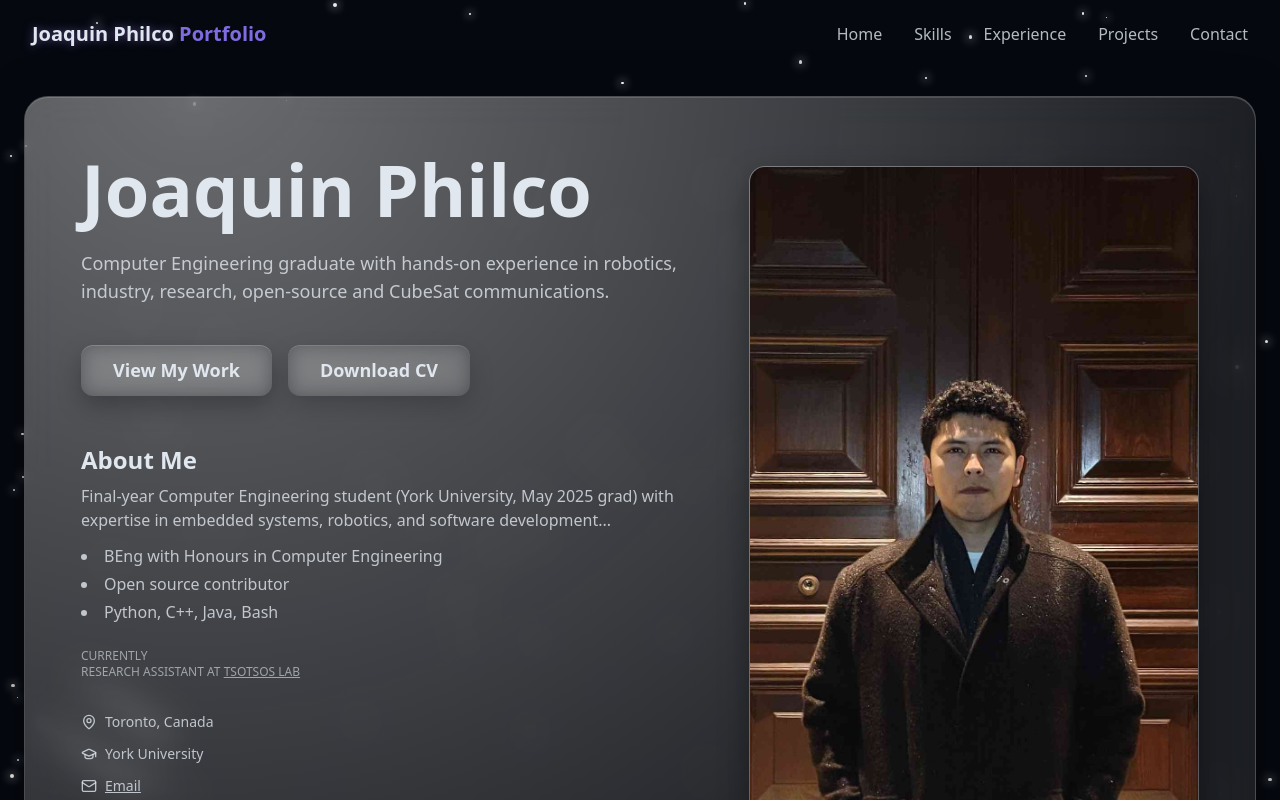
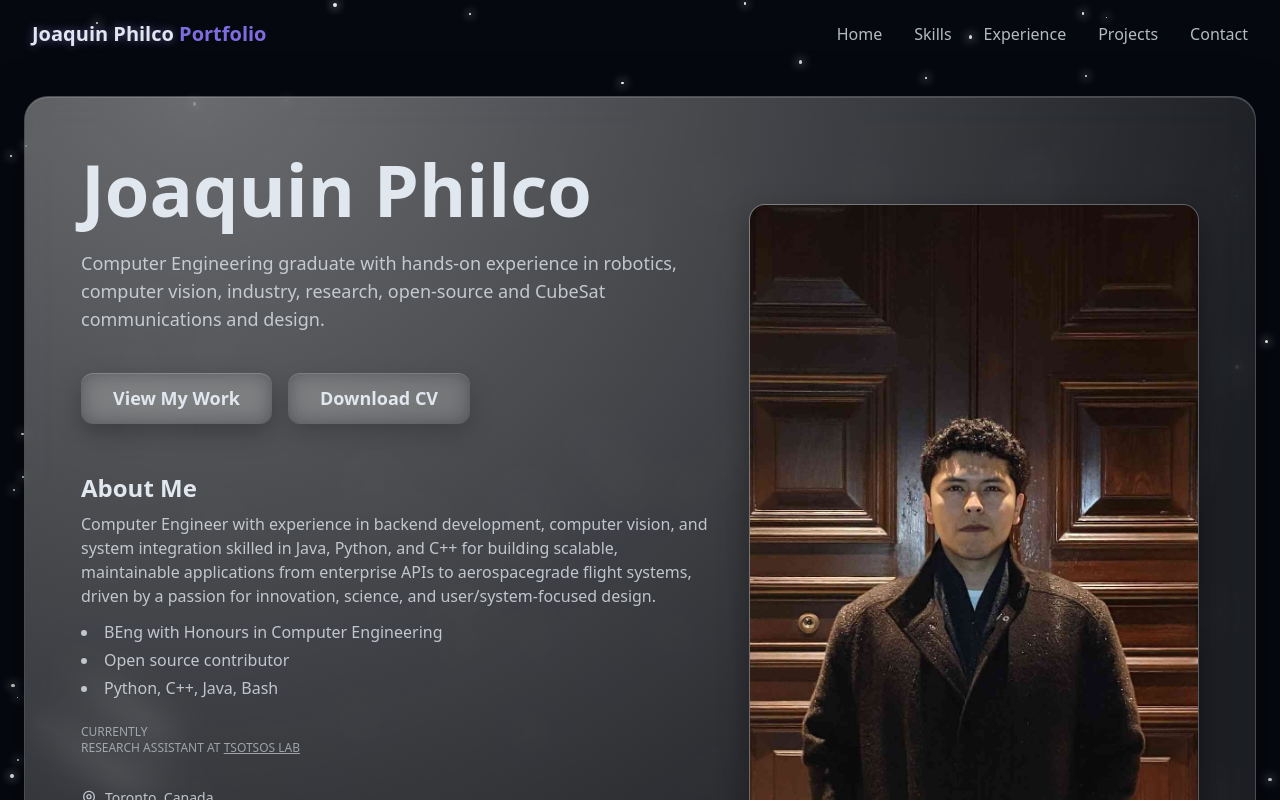
Before and after one commit to Joas329/Joas329.github.io, a React (Vite) app in the folder portafolio-joaquin/: page / in a window 1280 px wide. Shown: the top 800 px of the page. Built offline with nearby package versions, Linux system fonts and the light colour scheme.

Commit message:
Fix routes and change info.
Signed-off-by: Joas329 <joaquinphilco@hotmail.com>

```diff
--- a/portafolio-joaquin/src/components/ExperienceCard.jsx
+++ b/portafolio-joaquin/src/components/ExperienceCard.jsx
@@ -1,3 +1,5 @@
+import { Link } from "react-router-dom";
+
 export const ExperienceCard = () => {
   const experiences = [
     {
@@ -100,10 +102,10 @@ export const ExperienceCard = () => {
 
           {/* Optional: CTA row */}
           <div className="mt-12 flex flex-col sm:flex-row gap-4 justify-center">
-            <a href="#contact" className="glass-button-primary">
+            <Link to="/#contact" className="glass-button-primary">
               Contact Me
-            </a>
-            <a href="/Assets/Joaquin_Philco_CV.pdf" download className="glass-button-ghost">
+            </Link>
+            <a href="/assets/Joaquin_Philco_CV.pdf" download className="glass-button-ghost">
               Download CV
             </a>
           </div>
--- a/portafolio-joaquin/src/components/MainCard.jsx
+++ b/portafolio-joaquin/src/components/MainCard.jsx
@@ -12,8 +12,8 @@ export const MainCard = () => {
             </h1>
 
             <p className="text-base md:text-lg text-foreground/80">
-              Computer Engineering graduate with hands-on experience in robotics,
-              industry, research, open-source and CubeSat communications.
+              Computer Engineering graduate with hands-on experience in robotics, computer vision,
+              industry, research, open-source and CubeSat communications and design.
             </p>
 
             <div className="mt-10 flex flex-col sm:flex-row gap-4 justify-center md:justify-start">
@@ -29,8 +29,8 @@ export const MainCard = () => {
             <div className="pt-6">
               <h3 className="text-2xl font-semibold mb-2">About Me</h3>
               <p className="text-foreground/80 mb-3">
-                Final-year Computer Engineering student (York University, May 2025 grad)
-                with expertise in embedded systems, robotics, and software development...
+                Computer Engineer with experience in backend development, computer vision, and system integration skilled
+in Java, Python, and C++ for building scalable, maintainable applications from enterprise APIs to aerospacegrade flight systems, driven by a passion for innovation, science, and user/system-focused design.
               </p>
 
               <ul className="list-disc list-inside text-foreground/80 space-y-1">
```
